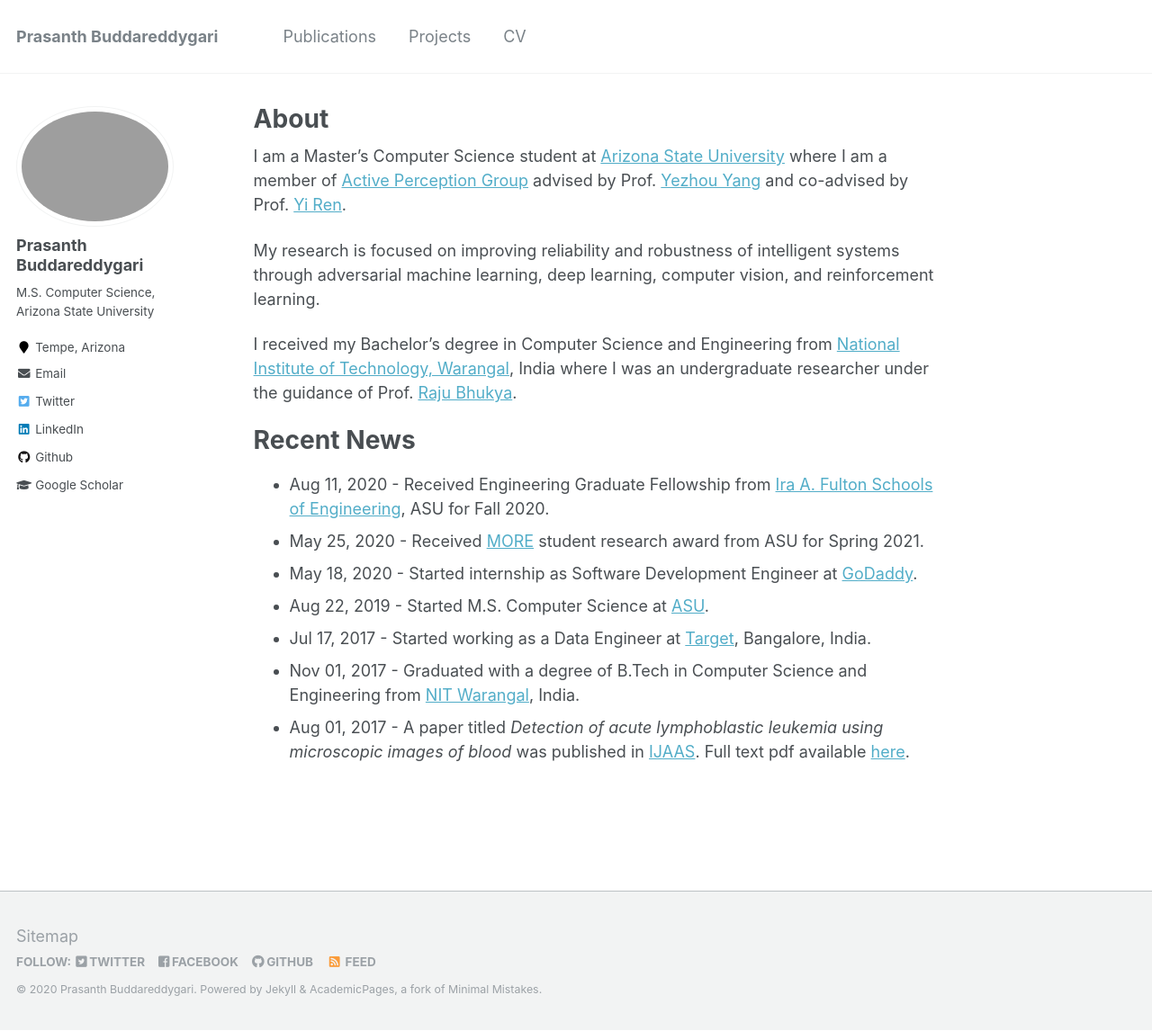
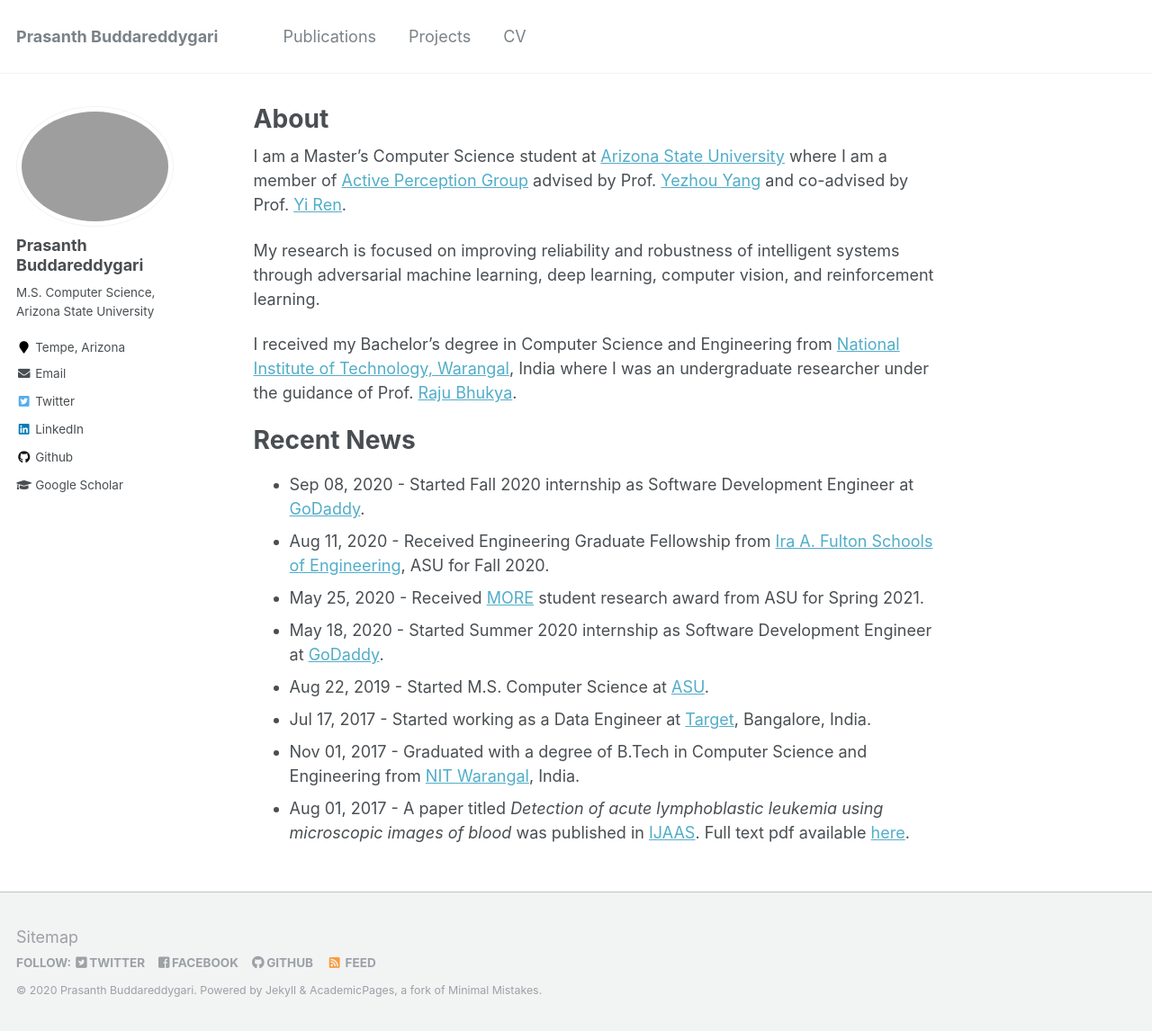
Before and after one commit to prasanth5reddy/prasanth5reddy.github.io, a Jekyll site: the page built from _pages/about.md, in a window 1280 px wide and 1146 px high. Shown: the whole window at 90% size. Built offline with Jekyll 4.4.1, drawn with Linux system fonts in a browser that asks for light colours.

Commit message:
updated recent news

```diff
--- a/_pages/about.md
+++ b/_pages/about.md
@@ -16,9 +16,10 @@ I received my Bachelor's degree in Computer Science and Engineering from [Nation
 
 Recent News
 ======
+* Sep 08, 2020 - Started Fall 2020 internship as Software Development Engineer at [GoDaddy](http://godaddy.com).
 * Aug 11, 2020 - Received Engineering Graduate Fellowship from [Ira A. Fulton Schools of Engineering](https://engineering.asu.edu), ASU for Fall 2020.
 * May 25, 2020 - Received [MORE](https://graduate.engineering.asu.edu/more/) student research award from ASU for Spring 2021.
-* May 18, 2020 - Started internship as Software Development Engineer at [GoDaddy](http://godaddy.com).
+* May 18, 2020 - Started Summer 2020 internship as Software Development Engineer at [GoDaddy](http://godaddy.com).
 * Aug 22, 2019 - Started M.S. Computer Science at [ASU](https://www.asu.edu).
 * Jul 17, 2017 - Started working as a Data Engineer at [Target](http://target.com), Bangalore, India.
 * Nov 01, 2017 - Graduated with a degree of B.Tech in Computer Science and Engineering from [NIT Warangal](https://www.nitw.ac.in), India.
```
